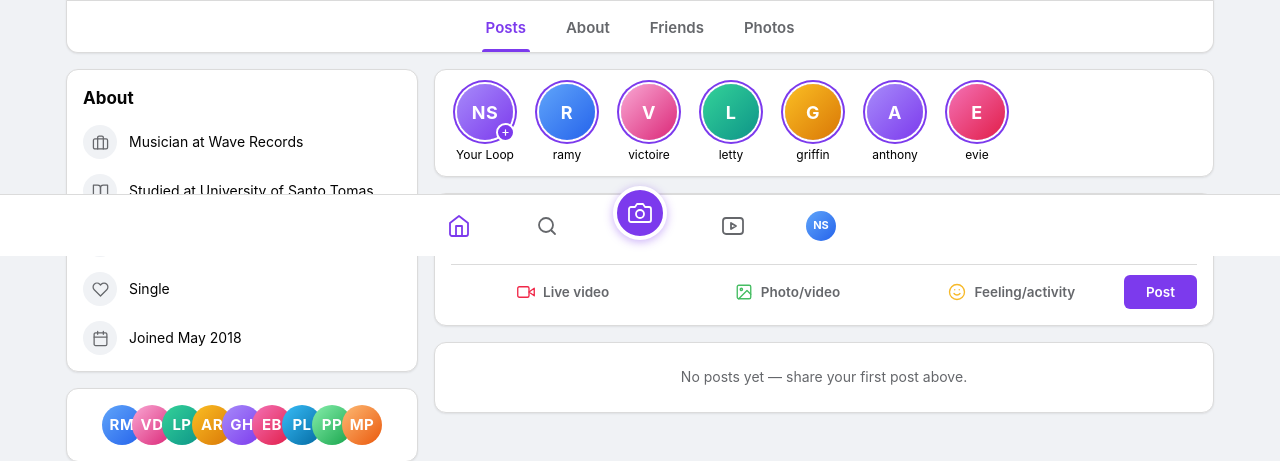
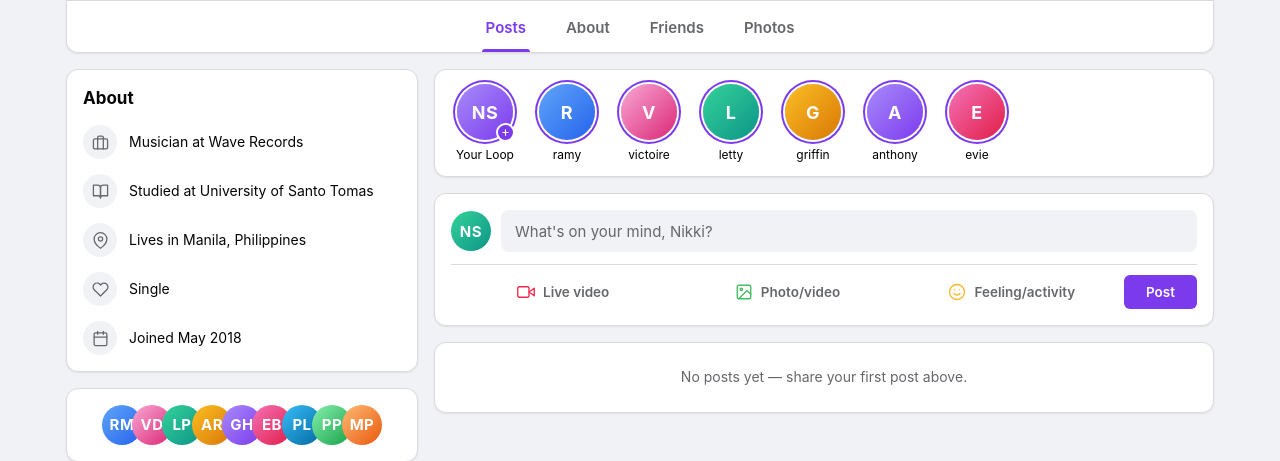
Before and after one commit to kvnwave/DJANGO-PROJECTS, a Django app: page /facebook/ in a window 1280 px wide. Shown: the part 544-1005 px from the top of the page. Run offline with Django 5.2, Linux system fonts and the light colour scheme; data comes from the database, SQL or seed files in the repository; data that the repository does not hold is empty.

Commit message:
style: remove bottom navigation bar
The app-style fixed bottom nav doesn't make sense on a desktop profile
page; drop it and its styles.

```diff
--- a/static/css/facebook.css
+++ b/static/css/facebook.css
@@ -16,7 +16,6 @@
   --radius: 8px;
   --radius-lg: 12px;
   --topbar-h: 56px;
-  --nav-h: 62px;
   --shadow: 0 1px 2px rgba(0, 0, 0, 0.08);
   --font: -apple-system, BlinkMacSystemFont, "Segoe UI", Roboto, Helvetica,
     Arial, sans-serif;
@@ -28,7 +27,6 @@ html { scroll-behavior: smooth; }
 
 body {
   margin: 0;
-  padding-bottom: calc(var(--nav-h) + 20px);
   background: var(--bg);
   color: var(--text);
   font-family: var(--font);
@@ -771,73 +769,6 @@ textarea.composer-input::placeholder { color: var(--text-soft); }
 
 .post-caption .more { color: var(--text-soft); }
 
-/* ---------- Bottom navigation ---------- */
-
-.bottomnav {
-  position: fixed;
-  left: 0;
-  right: 0;
-  bottom: 0;
-  z-index: 60;
-  height: var(--nav-h);
-  display: flex;
-  align-items: center;
-  justify-content: center;
-  gap: 44px;
-  background: var(--surface);
-  border-top: 1px solid var(--border);
-}
-
-.bn-item {
-  width: 44px;
-  height: 44px;
-  display: grid;
-  place-items: center;
-  border: 0;
-  border-radius: 50%;
-  background: none;
-  color: var(--text-soft);
-  cursor: pointer;
-  text-decoration: none;
-  transition: background 0.15s, color 0.15s;
-}
-
-.bn-item:hover { background: var(--bg); color: var(--text); }
-
-.bn-item.on { color: var(--accent); }
-
-.bn-create {
-  width: 54px;
-  height: 54px;
-  margin-top: -26px;
-  flex: none;
-  display: grid;
-  place-items: center;
-  border: 4px solid var(--surface);
-  border-radius: 50%;
-  background: var(--accent);
-  color: #fff;
-  cursor: pointer;
-  box-shadow: 0 2px 10px rgba(124, 58, 237, 0.4);
-  transition: background 0.15s;
-}
-
-.bn-create:hover { background: var(--accent-dark); }
-
-.bn-avatar {
-  width: 30px;
-  height: 30px;
-  display: grid;
-  place-items: center;
-  border-radius: 50%;
-  overflow: hidden;
-  color: #fff;
-  font-size: 11px;
-  font-weight: 700;
-}
-
-.bn-avatar img { width: 100%; height: 100%; object-fit: cover; }
-
 /* ---------- Modal ---------- */
 
 .modal { position: fixed; inset: 0; z-index: 100; display: none; }
@@ -1012,8 +943,6 @@ textarea.composer-input::placeholder { color: var(--text-soft); }
   .cover { height: 220px; }
 
   .avatar.xl { width: 128px; height: 128px; font-size: 40px; }
-
-  .bottomnav { gap: 32px; }
 }
 
 @media (max-width: 560px) {
@@ -1024,6 +953,4 @@ textarea.composer-input::placeholder { color: var(--text-soft); }
   .name { font-size: 22px; }
 
   .row-2 { grid-template-columns: 1fr; }
-
-  .bottomnav { gap: 22px; }
 }
--- a/templates/facebook/profile.html
+++ b/templates/facebook/profile.html
@@ -228,26 +228,6 @@
   </div>
 </main>
 
-<nav class="bottomnav" aria-label="Main">
-  <a class="bn-item on" href="#feed" aria-label="Home" aria-current="page">
-    <svg width="24" height="24" viewBox="0 0 24 24" fill="none" stroke="currentColor" stroke-width="1.8" stroke-linecap="round" stroke-linejoin="round" aria-hidden="true"><path d="M3 9l9-7 9 7v11a2 2 0 0 1-2 2H5a2 2 0 0 1-2-2z"/><path d="M9 22V12h6v10"/></svg>
-  </a>
-  <button class="bn-item" type="button" aria-label="Search" data-inert="Search is a demo placeholder.">
-    <svg width="24" height="24" viewBox="0 0 24 24" fill="none" stroke="currentColor" stroke-width="1.8" stroke-linecap="round" aria-hidden="true"><circle cx="11" cy="11" r="7"/><path d="m20 20-3.5-3.5"/></svg>
-  </button>
-  <button class="bn-create" type="button" aria-label="Create" data-inert="Create is a demo placeholder.">
-    <svg width="24" height="24" viewBox="0 0 24 24" fill="none" stroke="currentColor" stroke-width="1.8" stroke-linecap="round" stroke-linejoin="round" aria-hidden="true"><path d="M23 19a2 2 0 0 1-2 2H3a2 2 0 0 1-2-2V8a2 2 0 0 1 2-2h4l2-3h6l2 3h4a2 2 0 0 1 2 2z"/><circle cx="12" cy="13" r="4"/></svg>
-  </button>
-  <button class="bn-item" type="button" aria-label="Loops" data-inert="Loops are a demo placeholder.">
-    <svg width="24" height="24" viewBox="0 0 24 24" fill="none" stroke="currentColor" stroke-width="1.8" stroke-linecap="round" stroke-linejoin="round" aria-hidden="true"><rect x="2" y="4" width="20" height="16" rx="3"/><path d="m10 9 5 3-5 3z"/></svg>
-  </button>
-  <a class="bn-item" href="#feed" aria-label="Profile">
-    <span class="bn-avatar tone-0">
-      {% if profile.profile_picture %}<img src="{{ profile.profile_picture.url }}" alt="">{% else %}{{ profile.initials }}{% endif %}
-    </span>
-  </a>
-</nav>
-
 <div class="modal{% if show_edit %} open{% endif %}" id="edit-modal" role="dialog" aria-modal="true" aria-labelledby="edit-title">
   <div class="backdrop" data-close></div>
   <form class="modal-card" method="post" enctype="multipart/form-data" action="{% url 'facebook:profile' %}" novalidate>
```
